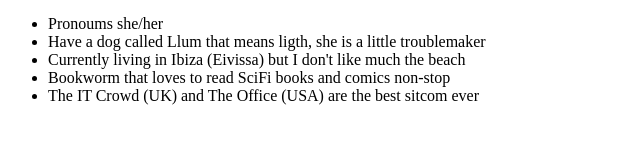
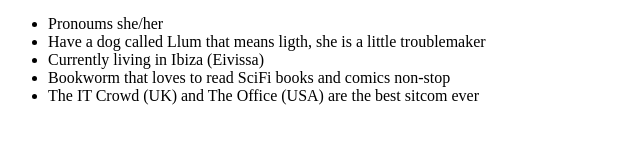
Before and after one commit to th4lesvic/viccfgwebdev, a plain HTML site: page IntroTaskAboutMyself.html in a window 1280 px wide. Shown: the part 428-572 px from the top of the page, without its empty margins (0-640 px from the left). Drawn offline with Linux system fonts and the light colour scheme.

Commit message:
Update IntroTaskAboutMyself.html

```diff
--- a/IntroTaskAboutMyself.html
+++ b/IntroTaskAboutMyself.html
@@ -12,7 +12,7 @@
   <ul>
     <li>Pronoums she/her</li>
     <li>Have a dog called Llum that means ligth, she is a little troublemaker</li>
-    <li>Currently living in Ibiza (Eivissa) but I don't like much the beach</li>
+    <li>Currently living in Ibiza (Eivissa)</li>
     <li>Bookworm that loves to read SciFi books and comics non-stop</li>
     <li>The IT Crowd (UK) and The Office (USA) are the best sitcom ever</li>
   </ul>
```
